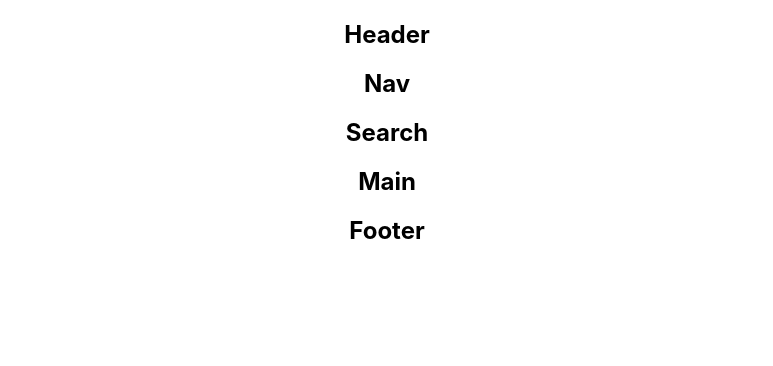
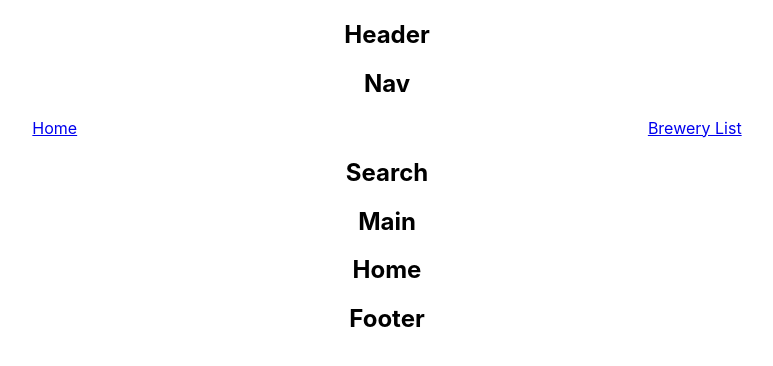
Before and after one commit to robert-bl/brewery-finder-app, a React (Create React App) app in the folder brewery-finder/: page / in a window 1280 px wide. Shown: the top 366 px of the page, without its empty margins (253-1026 px from the left). Built offline with nearby package versions, Linux system fonts and the light colour scheme.

Commit message:
axios call receiving and rendering data

```diff
--- a/brewery-finder/public/index.html
+++ b/brewery-finder/public/index.html
@@ -14,7 +14,7 @@
       manifest.json provides metadata used when your web app is installed on a
       user's mobile device or desktop. See https://developers.google.com/web/fundamentals/web-app-manifest/
     -->
-    <link rel="manifest" href="%PUBLIC_URL%/manifest.json" />
+
     <!--
       Notice the use of %PUBLIC_URL% in the tags above.
       It will be replaced with the URL of the `public` folder during the build.
--- a/brewery-finder/src/App.css
+++ b/brewery-finder/src/App.css
@@ -1,3 +1,8 @@
 .App {
   text-align: center;
 }
+
+.nav-links {
+  display: flex;
+  justify-content: space-around;
+}
--- a/brewery-finder/src/App.js
+++ b/brewery-finder/src/App.js
@@ -7,6 +7,11 @@ import Main from './components/Main'
 import Footer from './components/Footer'
 
 function App() {
+
+
+
+
+
   return (
     <div className="App">
       <Header />
--- a/brewery-finder/src/components/BreweryList.jsx
+++ b/brewery-finder/src/components/BreweryList.jsx
@@ -1,9 +1,47 @@
+import { useEffect, useState } from 'react';
+import axios from 'axios';
 
+import { BREWERYDB_BASE_URL } from '../globals'
 
 
 export default function BreweryList () {
 
+
+    //create state for data
+    const [breweries, setBreweries] = useState([])
+
+  //call axios function
+
+    useEffect(() => {
+    const getData = async () => {
+    const response = await axios.get(`${BREWERYDB_BASE_URL}breweries`)
+    setBreweries(response.data)
+    }
+
+    getData()
+
+    }, [])
+
+
+
+  //set state of data
+
+
+  //see data
+
+    console.log(breweries)
+  //make guard opperator
+
     return (
-        <h2>BreweryList</h2>
+    (!breweries) ?
+        <h2>Error</h2>
+        :
+        <div>
+            {breweries.map((brew) => (
+                <div key={brew.id}>
+                    <h3>{brew.name}</h3>
+                </div>
+            ))}
+        </div>
     )
 }
--- a/brewery-finder/src/components/Main.jsx
+++ b/brewery-finder/src/components/Main.jsx
@@ -1,9 +1,20 @@
+import { Route, Routes } from "react-router-dom"
 
+import Home from './Home'
+import BreweryList from './BreweryList'
 
 
 export default function Main () {
 
     return (
-        <h2>Main</h2>
+        <div>
+            <h2>Main</h2>
+            <Routes>
+                <Route path='/' element={<Home />} />
+                <Route path='/brewery-list' element={<BreweryList />} />
+            </Routes>
+
+        </div>
+
     )
 }
--- a/brewery-finder/src/components/Nav.jsx
+++ b/brewery-finder/src/components/Nav.jsx
@@ -1,9 +1,17 @@
+import { Link } from 'react-router-dom'
 
+import Home from './Home'
 
 
 export default function Nav () {
 
     return (
-        <h2>Nav</h2>
+        <div>
+            <h2>Nav</h2>
+            <div className="nav-links">
+                <Link to='/'>Home</Link>
+                <Link to='/brewery-list'>Brewery List</Link>
+            </div>
+        </div>
     )
 }
--- /dev/null
+++ b/brewery-finder/src/globals.js
@@ -0,0 +1 @@
+export const BREWERYDB_BASE_URL = 'https://api.openbrewerydb.org/'
```
